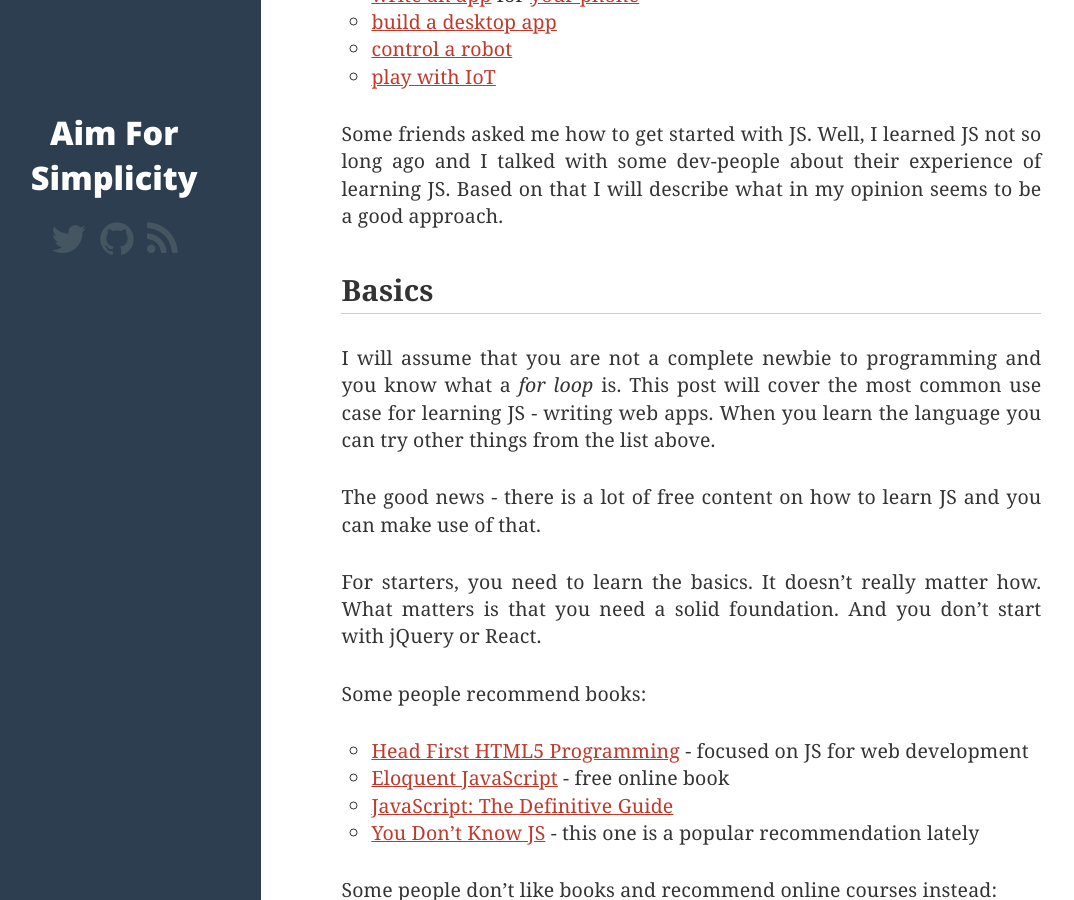
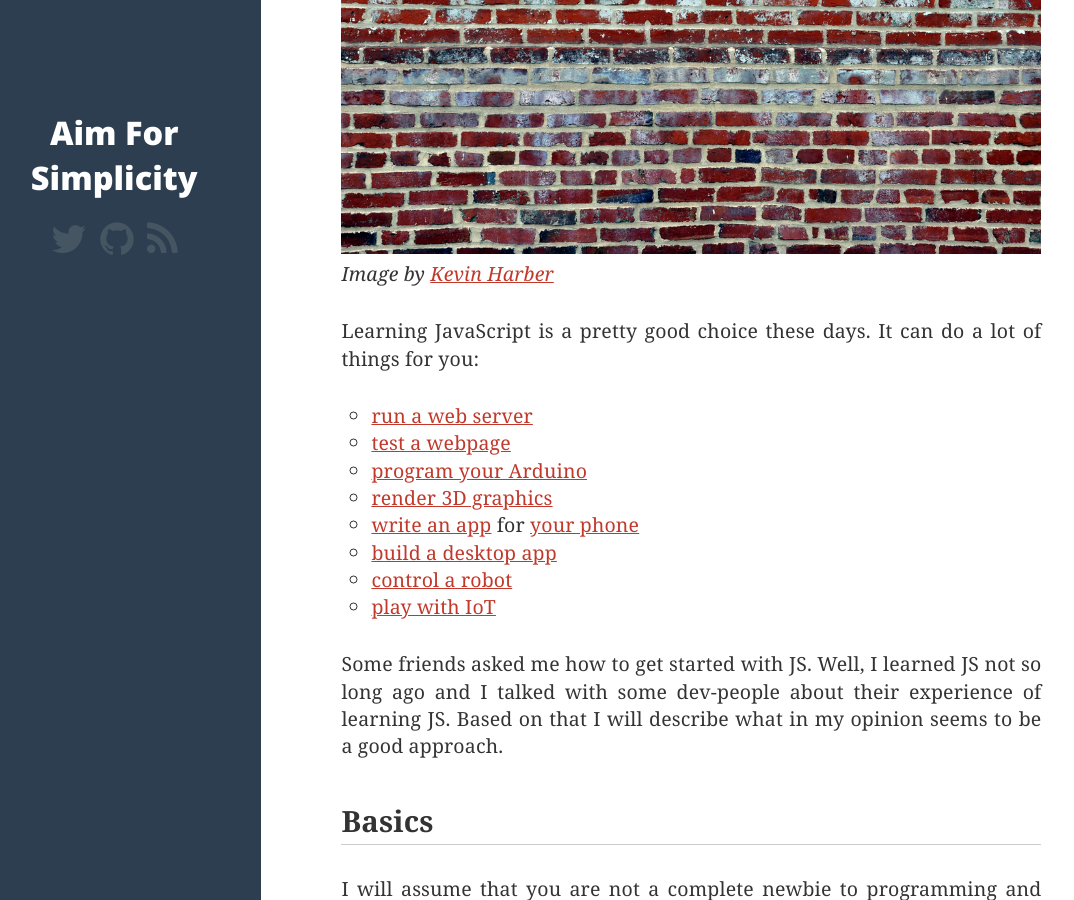
Before and after one commit to kjendrzyca/kjendrzyca.github.io, a Jekyll site: the page built from _posts/2016-11-04-how-to-learn-javascript-and-leave-fatigue-behind.md, in a window 1280 px wide and 900 px high, scrolled down 516 px. Shown: the whole window, without its empty margins (33-1107 px from the left). Built offline with Jekyll 4.4.1, drawn with Linux system fonts in a browser that asks for light colours; nearby versions of some CDN libraries; comment, search, counter and statistics services are not loaded.

Commit message:
Added photo to learning js post

```diff
--- a/_posts/2016-11-04-how-to-learn-javascript-and-leave-fatigue-behind.md
+++ b/_posts/2016-11-04-how-to-learn-javascript-and-leave-fatigue-behind.md
@@ -7,6 +7,9 @@
 date: 2016-11-04
 comments: true
 ---
+
+![React](/img/fatigue.jpg)
+*Image by [Kevin Harber](https://www.flickr.com/photos/kevharb/)*
 
 Learning JavaScript is a pretty good choice these days. It can do a lot of things for you:
 
```
Also changed, not shown: img/fatigue.jpg (added).
